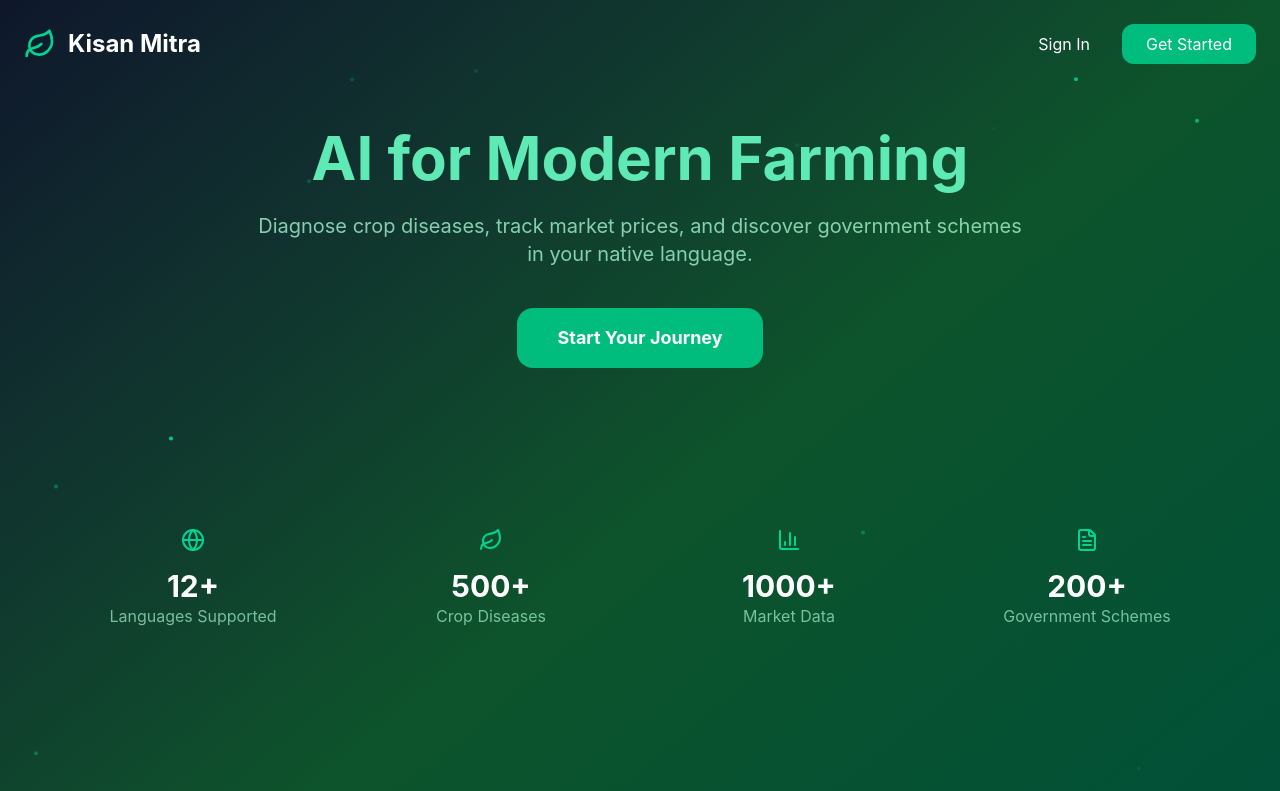
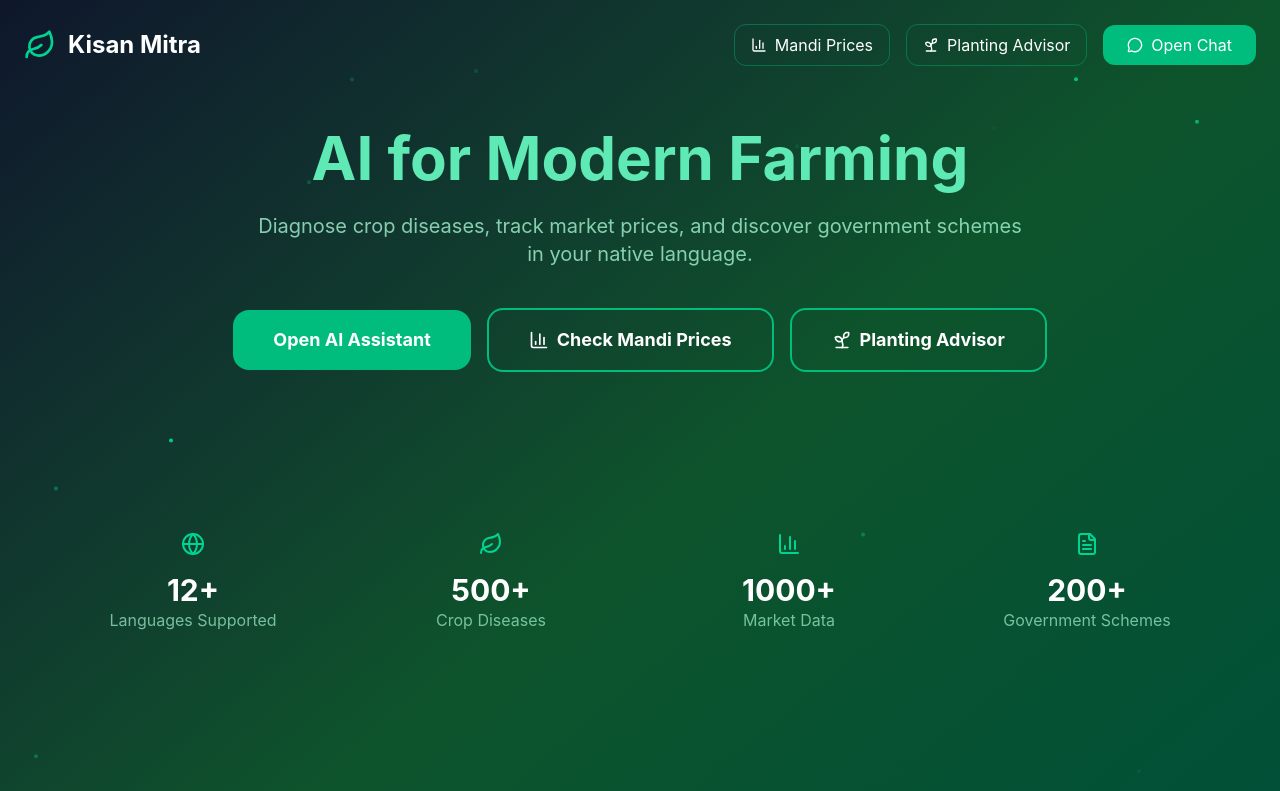
Before and after one commit to karanvirr/AI-Kisan-Mitra-New, a Next.js app in the folder AI-Kisan-Mitra-master/: page / in a window 1280 px wide. Shown: the top 791 px of the page. Built offline with nearby package versions, Linux system fonts and the light colour scheme; no server answers.

Commit message:
Fix Clerk SSR error: conditionally render auth components

```diff
--- a/AI-Kisan-Mitra-master/src/app/page.tsx
+++ b/AI-Kisan-Mitra-master/src/app/page.tsx
@@ -30,9 +30,15 @@ import { useState, useEffect } from "react";
 
 export default function Home() {
   const [isScrolled, setIsScrolled] = useState(false);
+  const [clerkEnabled, setClerkEnabled] = useState(false);
   const [particlePositions, setParticlePositions] = useState<
     { left: string; top: string }[]
   >([]);
+
+  // Detect Clerk availability after mount (prevents SSR/static gen errors)
+  useEffect(() => {
+    setClerkEnabled(!!(window as any).__CLERK_ENABLED);
+  }, []);
 
   // Generate particles ONLY after mount (prevents hydration error)
   useEffect(() => {
@@ -90,6 +96,8 @@ export default function Home() {
         </div>
 
         <div className="flex items-center space-x-4">
+          {clerkEnabled ? (
+            <>
               <SignedOut>
                 <SignInButton mode="modal">
                   <button className="px-4 py-2 hover:text-emerald-300">
@@ -128,6 +136,23 @@ export default function Home() {
                 </Link>
                 <UserButton />
               </SignedIn>
+            </>
+          ) : (
+            <>
+              <Link href="/mandi-prices" className="px-4 py-2 border border-emerald-500/40 rounded-xl hover:bg-emerald-500/20 transition flex items-center space-x-2">
+                <BarChart3 className="w-4 h-4" />
+                <span>Mandi Prices</span>
+              </Link>
+              <Link href="/planting-advisor" className="px-4 py-2 border border-emerald-500/40 rounded-xl hover:bg-emerald-500/20 transition flex items-center space-x-2">
+                <Sprout className="w-4 h-4" />
+                <span>Planting Advisor</span>
+              </Link>
+              <Link href="/chat" className="px-6 py-2 bg-emerald-500 rounded-xl hover:bg-emerald-400 transition flex items-center space-x-2">
+                <MessageCircle className="w-4 h-4" />
+                <span>Open Chat</span>
+              </Link>
+            </>
+          )}
         </div>
       </header>
 
@@ -141,6 +166,8 @@ export default function Home() {
           schemes in your native language.
         </p>
 
+        {clerkEnabled ? (
+          <>
             <SignedOut>
               <SignUpButton mode="modal">
                 <button className="px-10 py-4 bg-emerald-500 rounded-2xl font-bold text-lg hover:bg-emerald-400 transition">
@@ -173,6 +200,22 @@ export default function Home() {
                 </Link>
               </div>
             </SignedIn>
+          </>
+        ) : (
+          <div className="flex items-center justify-center gap-4 flex-wrap">
+            <Link href="/chat" className="px-10 py-4 bg-emerald-500 rounded-2xl font-bold text-lg hover:bg-emerald-400 transition">
+              Open AI Assistant
+            </Link>
+            <Link href="/mandi-prices" className="px-10 py-4 border-2 border-emerald-500 rounded-2xl font-bold text-lg hover:bg-emerald-500/20 transition flex items-center gap-2">
+              <BarChart3 className="w-5 h-5" />
+              Check Mandi Prices
+            </Link>
+            <Link href="/planting-advisor" className="px-10 py-4 border-2 border-emerald-500 rounded-2xl font-bold text-lg hover:bg-emerald-500/20 transition flex items-center gap-2">
+              <Sprout className="w-5 h-5" />
+              Planting Advisor
+            </Link>
+          </div>
+        )}
       </section>
 
       {/* Stats Section */}
```
Lines whose indentation alone changed are shown as unchanged.
